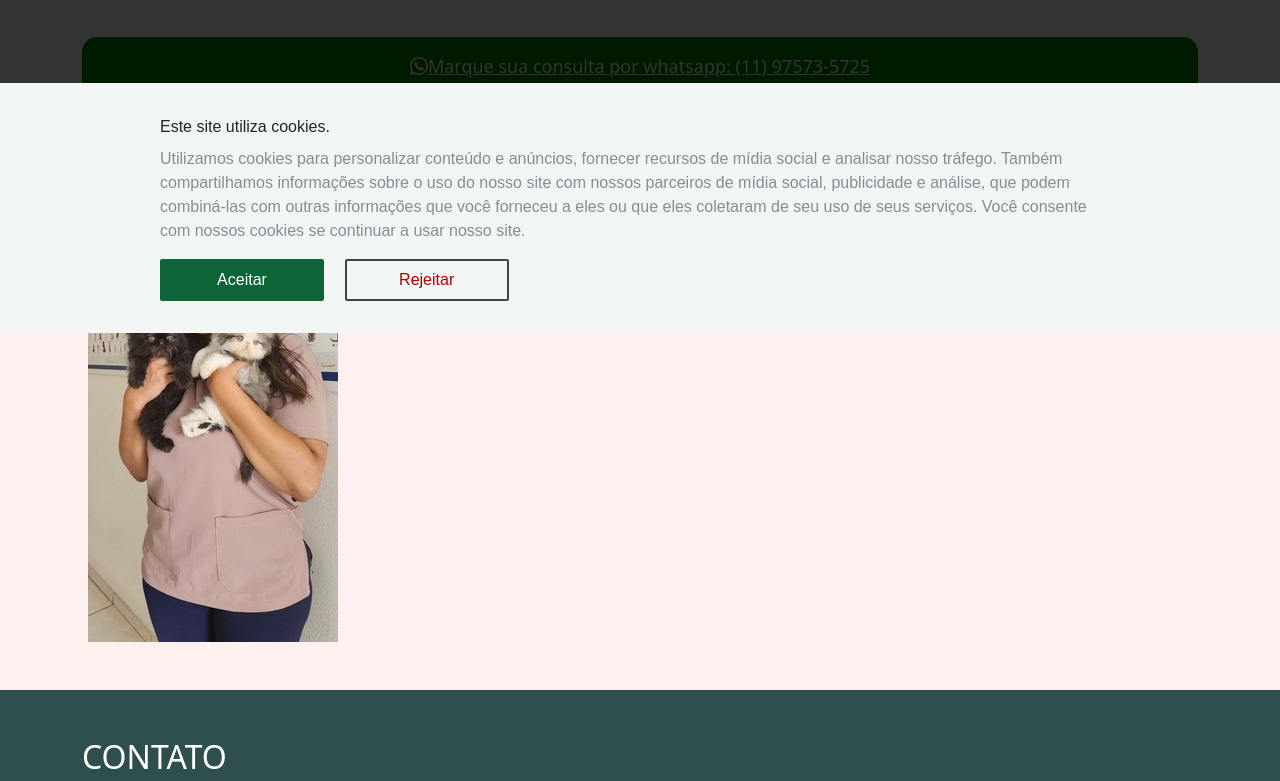
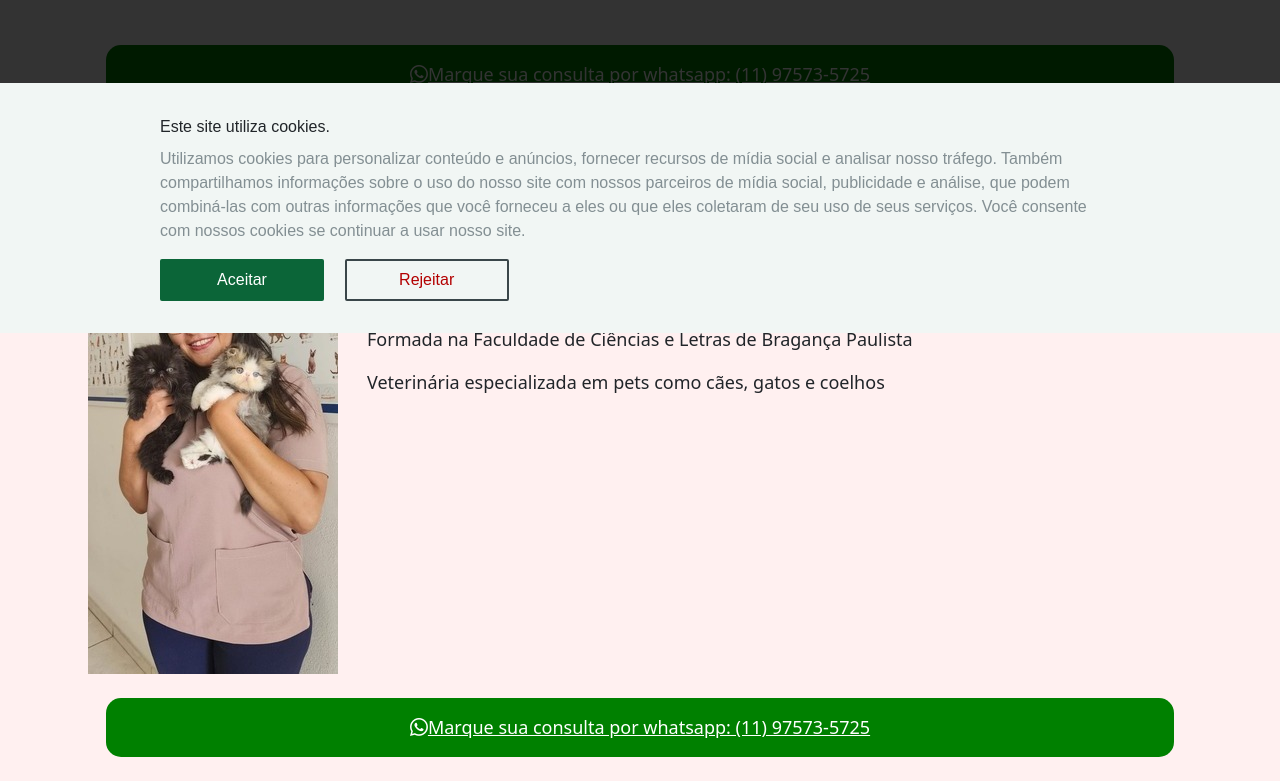
Before and after one commit to Thiory07/site-clinicasaluspet-com-br, a website built with Vite: page docs/index.html in a window 1280 px wide. Shown: the part 467-1248 px from the top of the page. Built offline with nearby package versions, Linux system fonts and the light colour scheme.

Commit message:
Trying to change the wording

```diff
--- a/docs/index.html
+++ b/docs/index.html
@@ -107,7 +107,7 @@
           <li>Estética animal</li>
           <li>Banho e tosa</li>
         </ul>
-        <div class="whatsapp p-3 text-center">
+        <div class="whatsapp p-3 text-center m-4">
           <a aria-label="Clicar para abrir o formulário para conversar por whatsapp" href="https://api.whatsapp.com/send?phone=%2B55+11+97573-5725&text=Ol%C3%A1%2C+gostaria+de+marcar+uma+consulta" class="js-wpp-form-toggle" js-position="middle-center" >
             <i class="bi bi-whatsapp"></i>Marque sua consulta por whatsapp: (11) 97573-5725 </a>
         </div>
@@ -123,7 +123,12 @@
             <h1>MÉDICA VETERINÁRIA</h1>
             <h2>Alana Otaviano Cereseto</h2>
             <p>Formada na Faculdade de Ciências e Letras de Bragança Paulista</p>
+            <p>Veterinária especializada em pets como cães, gatos e coelhos</p>
           </div>
+        </div>
+        <div class="whatsapp p-3 text-center m-4">
+          <a aria-label="Clicar para abrir o formulário para conversar por whatsapp" href="https://api.whatsapp.com/send?phone=%2B55+11+97573-5725&text=Ol%C3%A1%2C+gostaria+de+marcar+uma+consulta" class="js-wpp-form-toggle" js-position="middle-center" >
+            <i class="bi bi-whatsapp"></i>Marque sua consulta por whatsapp: (11) 97573-5725 </a>
         </div>
       </div>
     </section>
```
Also changed, not shown: src/index.html (+6 -1 lines).
